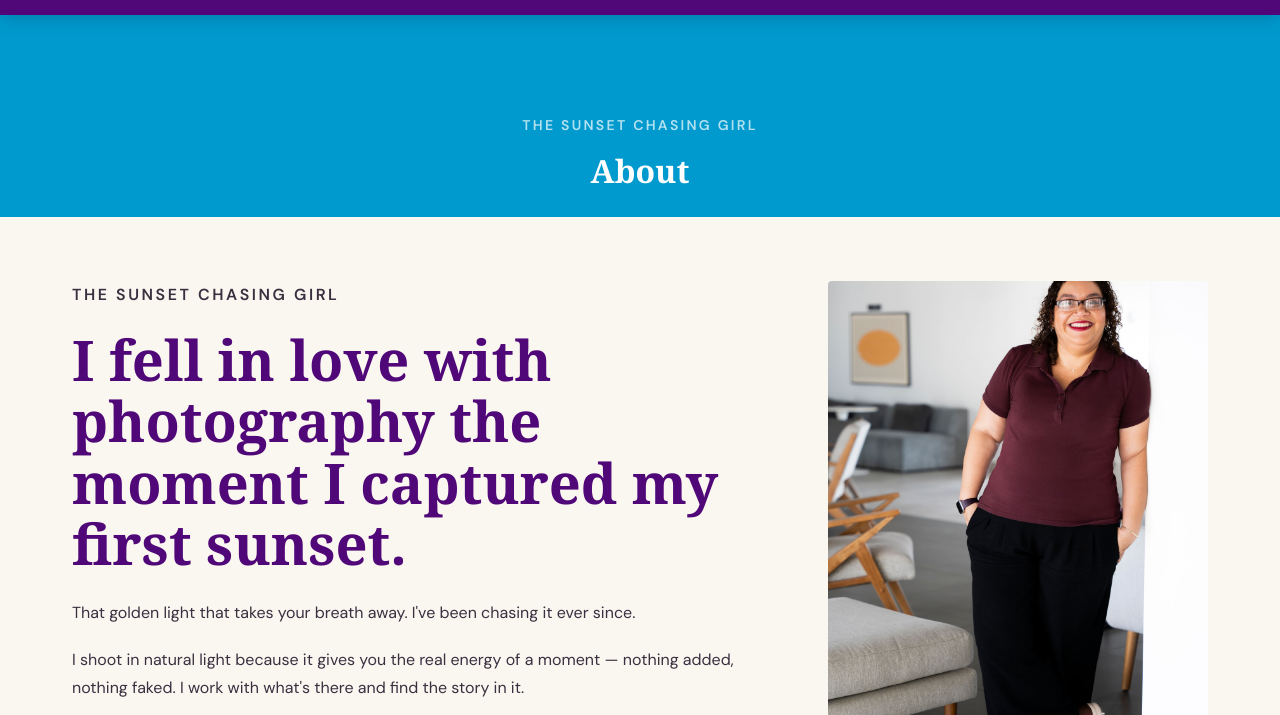
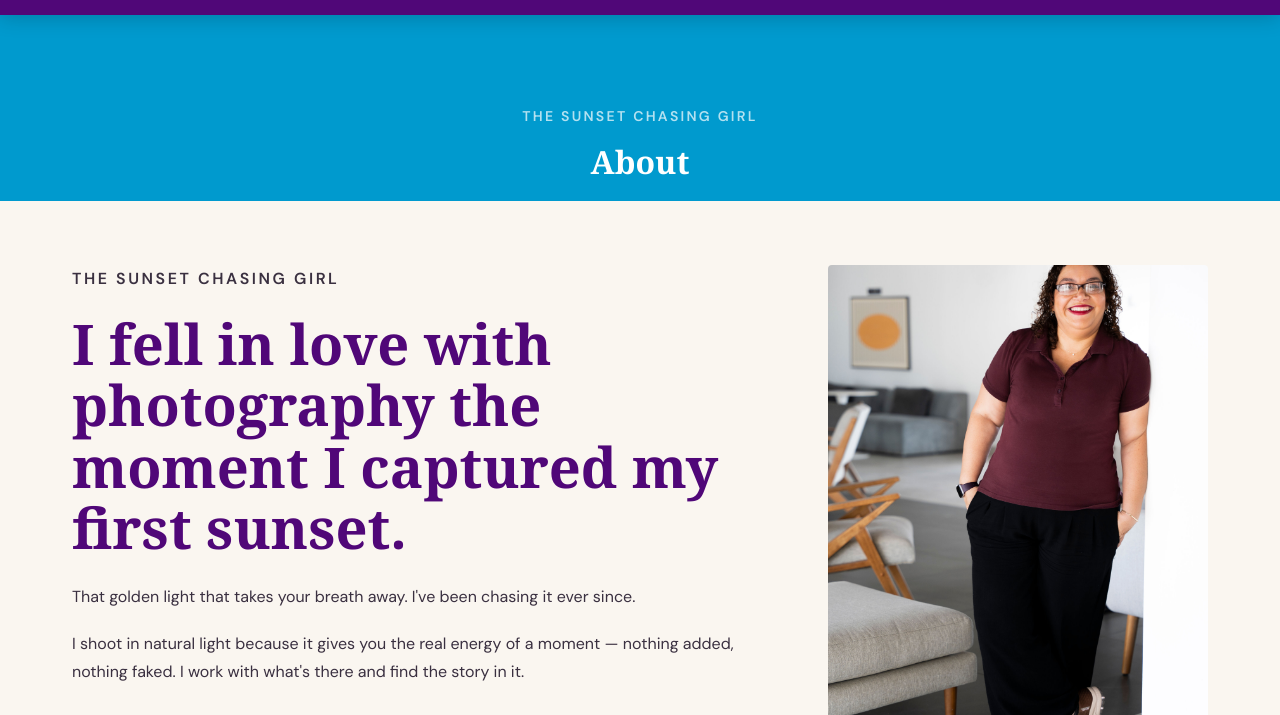
Before and after one commit to rjkrozy/art2digi-landing-page, a plain HTML site: page redesign/about.html in a window 1280 px wide. Shown: the part 57-772 px from the top of the page. Drawn offline with Linux system fonts and the light colour scheme; a web font is replaced by a local one.

Commit message:
Reduce page header height

```diff
--- a/redesign/css/style.css
+++ b/redesign/css/style.css
@@ -142,7 +142,7 @@ footer { background: var(--purple); padding: 1.2rem 2rem 0; }
 .footer-bottom { text-align: center; padding: 0.8rem 0; font-size: 0.75rem; color: rgba(255,255,255,0.28); border-top: 1px solid rgba(255,255,255,0.1); }
 
 /* INNER PAGES — shared header */
-.page-header { background: var(--blue); padding: calc(var(--nav-h) + 1.2rem) 2rem 1.2rem; text-align: center; }
+.page-header { background: var(--blue); padding: calc(var(--nav-h) + 0.6rem) 2rem 0.8rem; text-align: center; }
 .page-header .section-eyebrow { color: rgba(255,255,255,0.7); }
 .page-header h1 { font-family: var(--font-display); font-size: clamp(1.4rem, 3vw, 2rem); font-weight: 600; color: var(--white); margin-top: 0.3rem; }
 .page-header p { color: rgba(255,255,255,0.75); margin-top: 0.5rem; font-size: 0.88rem; max-width: 500px; margin-left: auto; margin-right: auto; }
```
